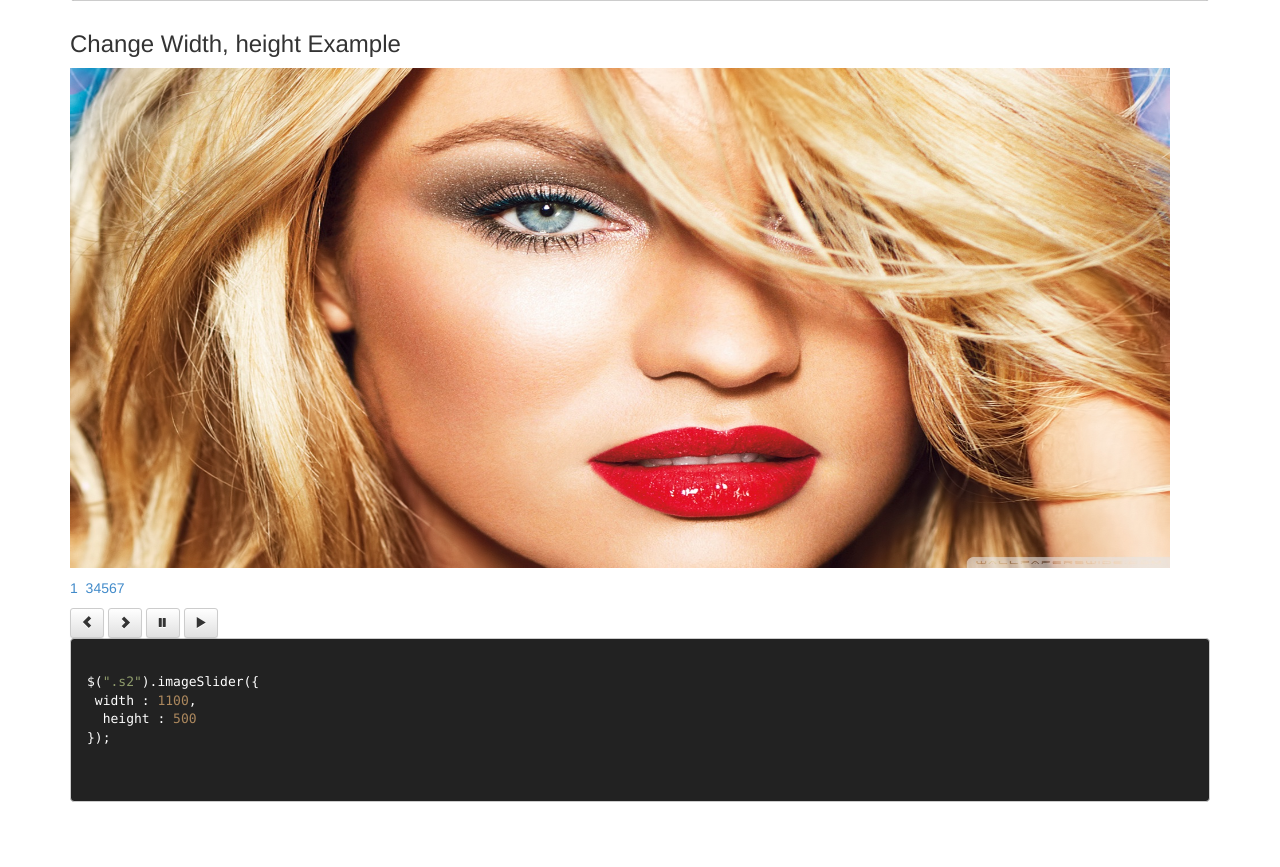
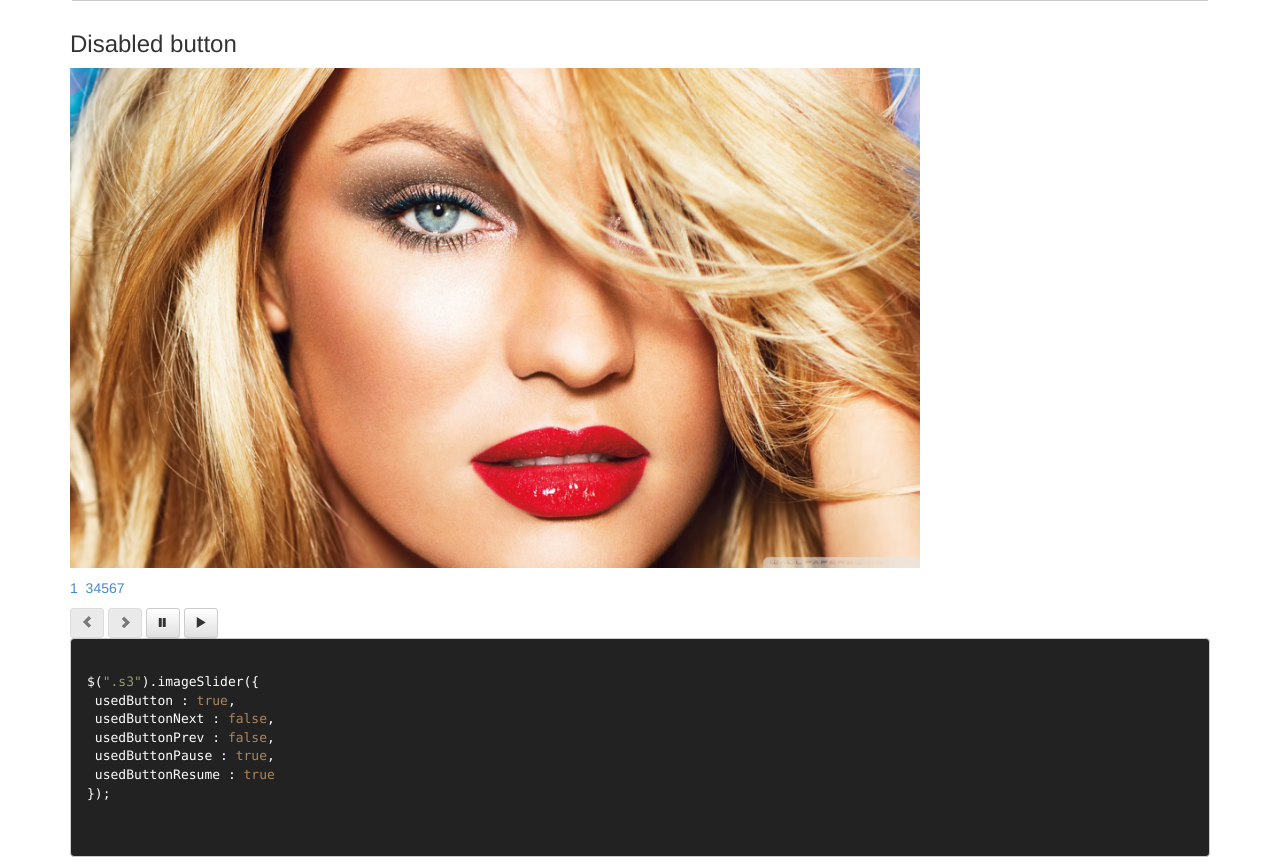
Before and after one commit to sorita114/imageSlider, a website: page examples/jquery-plugin/index.html in a window 1280 px wide. Shown: the part 1919-2786 px from the top of the page. Before the commit the page ends 2731 px from the top, so only its background shows below. Drawn offline with Linux system fonts and the light colour scheme.

Commit message:
> update options

```diff
--- a/examples/jquery-plugin/index.html
+++ b/examples/jquery-plugin/index.html
@@ -25,7 +25,7 @@
             <ol>
               <li><a href="#ex1">Defaults Example</a></li>
               <li><a href="#ex2">Change SlideTime Example</a></li>
-              <li><a href="#ex3">Change Width, height Example</a></li>
+              <li><a href="#ex3">Disabled button</a></li>
             </ol>
           </div>
         </div>
@@ -94,7 +94,7 @@
             </article>
           </section>
           <pre>
-            <code class="js">$(".s2").imageSlider({<br> rotateTime : 1000,<br>  slideTime : 4000<br>});</code>
+            <code class="js">$(".s2").imageSlider({<br> rotateTime : 1000,<br> slideTime : 4000<br>});</code>
           </pre>
         </div>
       </div>
@@ -102,7 +102,7 @@
         <div class="col-md-12">
           <section>
             <header id="ex3">
-              <h3>Change Width, height Example</h3>
+              <h3>Disabled button</h3>
             </header>
             <article>
               <div class="s3">
@@ -128,7 +128,7 @@
             </article>
           </section>
           <pre>
-            <code class="js">$(".s2").imageSlider({<br> width : 1100,<br>  height : 500<br>});</code>
+            <code class="js">$(".s3").imageSlider({<br> usedButton : true,<br> usedButtonNext : false,<br> usedButtonPrev : false,<br> usedButtonPause : true,<br> usedButtonResume : true<br>});</code>
           </pre>
         </div>
       </div>
@@ -136,8 +136,9 @@
     <script src="./../../bower_components/jquery/dist/jquery.min.js" charset="utf-8"></script>
     <script src="./../../bower_components/bootstrap/dist/js/bootstrap.min.js" charset="utf-8"></script>
     <script src="./../../lib/jquery-plugin/jquery-imageSlider.js" charset="utf-8"></script>
-    <script src="./../../lib/jquery-plugin/jquery-imageSlider.rotate.js" charset="utf-8"></script>
-    <script src="./../../lib/jquery-plugin/jquery-imageSlider.navigation.js" charset="utf-8"></script>
+    <script src="./../../lib/jquery-plugin/jquery-imageSliderRotate.js" charset="utf-8"></script>
+    <script src="./../../lib/jquery-plugin/jquery-imageSliderNavigation.js" charset="utf-8"></script>
+    <script src="./../../lib/jquery-plugin/jquery-imageSliderController.js" charset="utf-8"></script>
     <script charset="utf-8">
       $(document).ready(function(){
         hljs.configure({
@@ -150,11 +151,14 @@
         $(".s1").imageSlider();
         $(".s2").imageSlider({
           rotateTime : 1000,
-          slideTime : 4000
+          slideTime : 4000,
         });
         $(".s3").imageSlider({
-          width : 1100,
-          height : 500
+          usedButton : true,
+          usedButtonNext : false,
+          usedButtonPrev : false,
+          usedButtonResume : true,
+          usedButtonPause : true
         });
       });
     </script>
--- a/lib/jquery-plugin/jquery-imageSlider.js
+++ b/lib/jquery-plugin/jquery-imageSlider.js
@@ -39,26 +39,27 @@
       userNav : true,
       rotateTime : 1000,
       slideTime : 3000,
-      easing : 'slide'
+      easing : 'slide',
+      usedButton : true,
+      usedButtonNext : true,
+      usedButtonPrev : true,
+      usedButtonResume : true,
+      usedButtonPause : true
     };
     return this.each(function(){
       var settings = $.extend(true, defaults, options || {});
       var _this = $(this);
       var rotate = _this.imageSliderRotate(settings);
+      _this.imageSliderNavigation(settings);
+      _this.imageSliderController(settings);
       _this.css('width', settings.width + 'px');
       _this.find('.slide').css('height', settings.height + 'px');
-      _this.imageSliderNavigation(options);
-      rotate.resume();
       _this.find('.slide-nav').on('click','a:not(".active")', function(e){
         var pageNum = $(this).data('index');
         e.preventDefault();
         rotate.moveTo(pageNum);
       });
-      _this.find('.slide-controller').on('click', '.controller', function(e){
-        e.preventDefault();
-        var type = $(this).data('type');
-        rotate[type]();
-      });
+
       if(settings.hover){
         _this.find('.slide li').one('mouseover', function(e){
           e.preventDefault();
@@ -68,6 +69,8 @@
           rotate.resume();
         });
       }
+
+      rotate.resume();
     });
   };
 })(window, jQuery);
--- /dev/null
+++ b/lib/jquery-plugin/jquery-imageSliderController.js
@@ -0,0 +1,63 @@
+(function(window, $){
+  'use strict';
+  /**
+  * @fileOverview Contains the awesome plug-in code.
+  * @version 1.0.1
+  * @author Hyyoon &amp;lt;hyyoon@mz.co.kr
+  */
+
+  /**
+  * See (http://jquery.com/)
+  * @name jQuery
+  * @class
+  * See the jQuery Library (http://jquery.com/) for full details. This just
+  * documents the function and classes that are added to jQuery by this plug-in.
+  */
+
+  /**
+  * See (http://jquery.com/)
+  * @name fn
+  * @class
+  * See the jQuery Library (http://jquery.com/) for full details. This just
+  * documents the function and classes that are added to jQuery by this plug-in.
+  * @memberOf jQuery
+  */
+
+  /**
+  * imageSliderController Plugin - image slide sub module for navigation.
+  *
+  * @class imageSliderController
+  * @membarOf jQuery.fn
+  */
+  $.fn.imageSliderController = function controller(options){
+    var $this = $(this),
+        $controller = $this.find('.slide-controller');
+
+    if(!options.usedButton){
+      $controller.find('button').attr('disabled', 'disabled');
+    } else {
+      $controller.find('button').each(function(){
+        var type = $(this).data('type');
+        if(!options.usedButtonPrev && type === 'prev'){
+          $(this).attr('disabled', 'disabeld');
+        }
+        if(!options.usedButtonNext && type === 'next'){
+          $(this).attr('disabled', 'disabeld');
+        }
+        if(!options.usedButtonPause && type === 'pause'){
+          $(this).attr('disabled', 'disabeld');
+        }
+        if(!options.usedButtonResume && type === 'resume'){
+          $(this).attr('disabled', 'disabeld');
+        }
+      });
+    }
+    //event
+    $this.find('.slide-controller').on('click', 'button:not("disabled")','.controller', function(e){
+      e.preventDefault();
+      var type = $(this).data('type');
+      rotate[type]();
+    });
+  };
+
+})(window, jQuery);
```
Also changed, not shown: Gruntfile.js (+6 -1 lines), README.md, lib/jquery-plugin/jquery-imageSliderNavigation.js (renamed from lib/jquery-plugin/jquery-imageSlider.navigation.js), lib/jquery-plugin/jquery-imageSliderRotate.js (renamed from lib/jquery-plugin/jquery-imageSlider.rotate.js).
